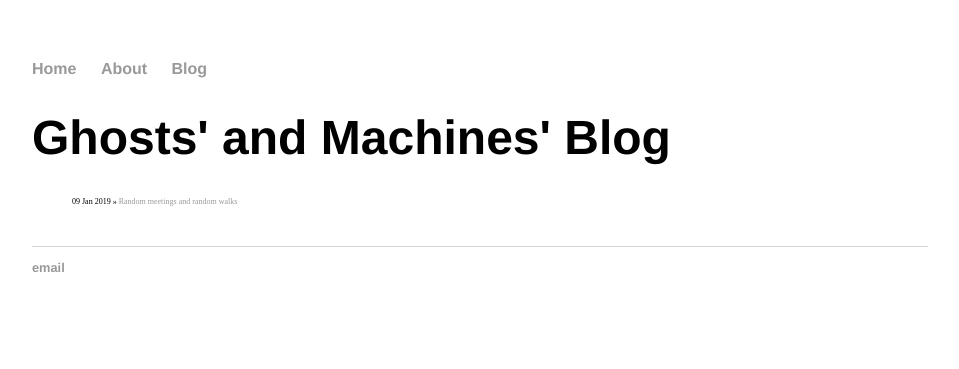
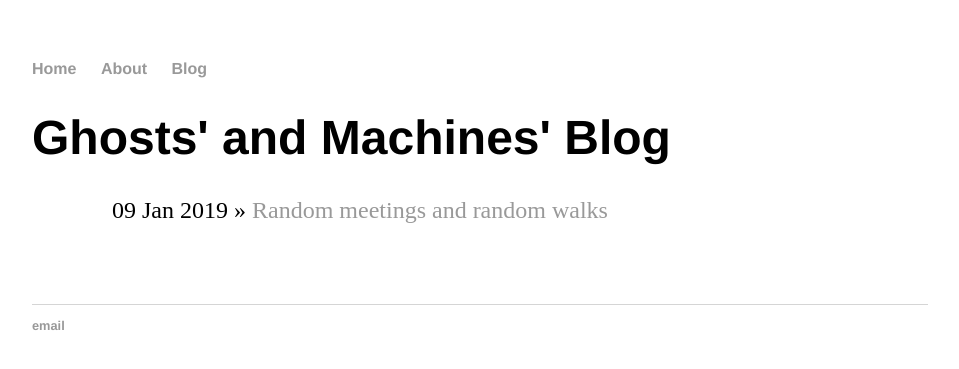
Before and after one commit to ghostsandmachines/ghostsandmachines.github.io, a Jekyll site: the page built from blog/index.html, in a window 1280 px wide. Shown: the top 369 px of the page, without its empty margins (160-1119 px from the left). Built offline with Jekyll 4.4.1, drawn with Linux system fonts in a browser that asks for light colours.

Commit message:
Update main.css

```diff
--- a/css/main.css
+++ b/css/main.css
@@ -34,8 +34,8 @@ footer {
 }
 
 ul.posts {
-    margin: 20px auto 40px;
-    font-size: 0.5em;
+    margin: 20px 20px 80px 40px;
+    font-size: 1.5em;
 }
 
 ul.posts li {
```
